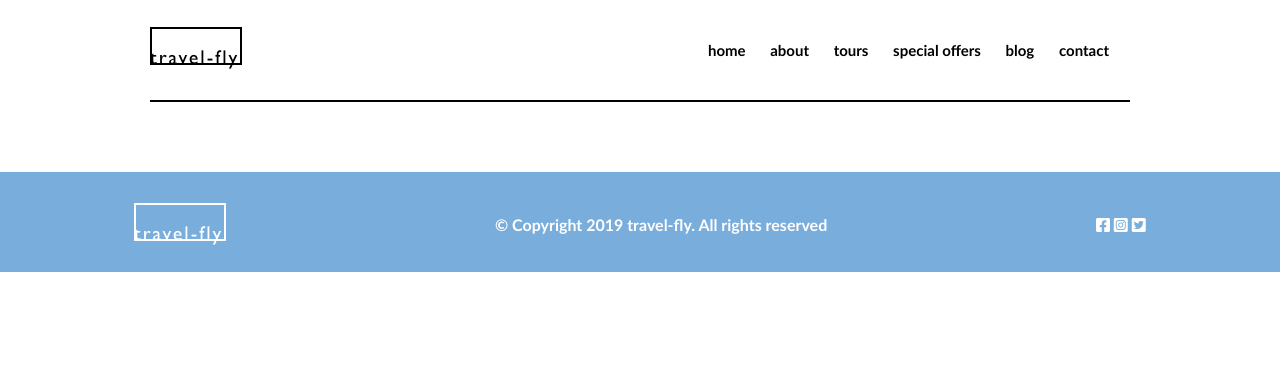
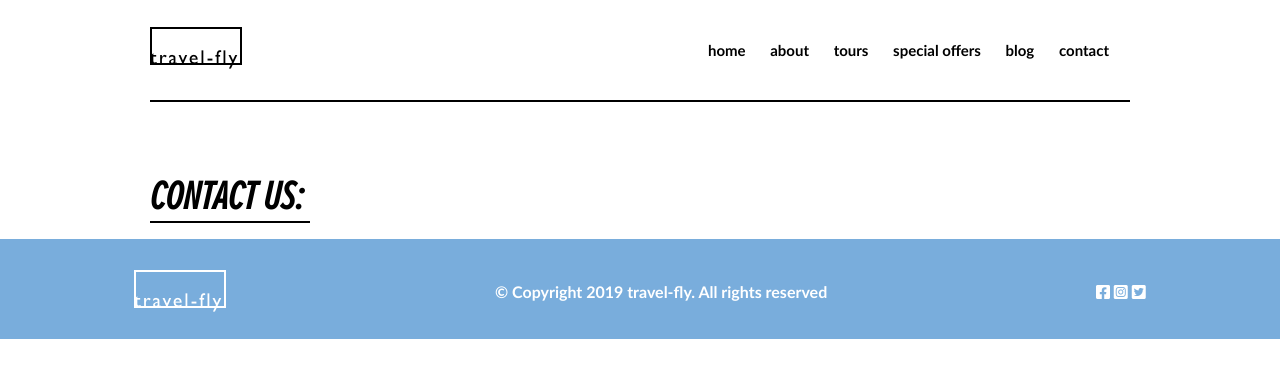
Before and after one commit to in215-pissah/travel-fly_three, a website: page contact.html in a window 1280 px wide. Drawn offline with Linux system fonts and the light colour scheme.

Commit message:
Added Title for Contact Page

```diff
--- a/contact.html
+++ b/contact.html
@@ -30,6 +30,15 @@
     </nav>
     <hr class="nav-hr-black" />
 
+    <div id="app">
+      <div class="title-Header">
+        <h1>
+          CONTACT US:
+          <hr style="width: 160px" />
+        </h1>
+      </div>
+    </div>
+
     <!-- footer -->
     <footer>
       <div class="footer-content">
```
